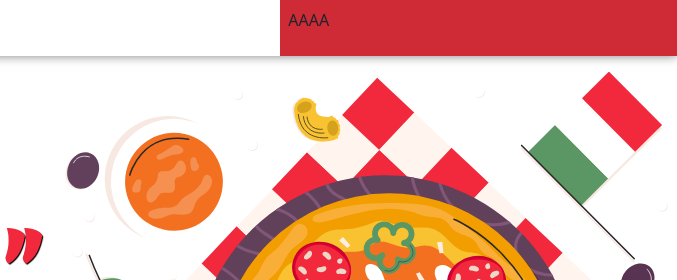
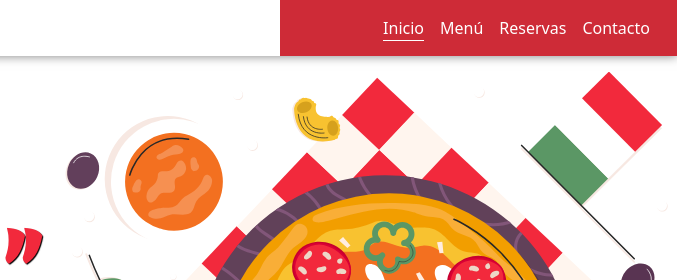
Before and after one commit to NiaHermida/CaC-Node, a website built with Vite: page my-project/src/index.html in a window 1280 px wide. Shown: the top 280 px of the page, 603-1280 px from the left. Built offline with nearby package versions, Linux system fonts and the light colour scheme; files whose address does not match are found by name; a web font is replaced by a local one.

Commit message:
navUl-Links

```diff
--- a/my-project/src/index.html
+++ b/my-project/src/index.html
@@ -29,7 +29,22 @@
         </div>
 
         <!--Navbar links-->
-        <div class="links p-2">AAAA</div>
+        <div class="links p-2">
+          <ul class="navbar-nav">
+            <li class="nav-item active">
+              <a class="nav-link text-white p-0" href="#">Inicio</a>
+            </li>
+            <li class="nav-item">
+              <a class="nav-link text-white p-0" href="#">Menú</a>
+            </li>
+            <li class="nav-item">
+              <a class="nav-link text-white p-0" href="#">Reservas</a>
+            </li>
+            <li class="nav-item">
+              <a class="nav-link text-white p-0" href="#">Contacto</a>
+            </li>
+          </ul>
+        </div>
       </nav>
     </header>
 
--- a/my-project/src/scss/styles.scss
+++ b/my-project/src/scss/styles.scss
@@ -35,7 +35,6 @@ picture {
 
 header {
   nav {
-
     height: 7%;
 
     background-color: #fff;
@@ -48,9 +47,27 @@ header {
     }
 
     .links {
+      display: flex;
+      justify-content: flex-end;
+      align-items: center;
+
       width: 31%;
       height: 100%;
       background-color: #ce2b37;
+
+      ul {
+      padding-right: 5%;
+
+        gap: 1rem;
+      }
+
+      a:hover {
+        border-bottom: 1px solid #fff;
+      }
+
+      .nav-item.active a {
+        border-bottom: 1px solid #fff;
+      }
     }
   }
 }
```
